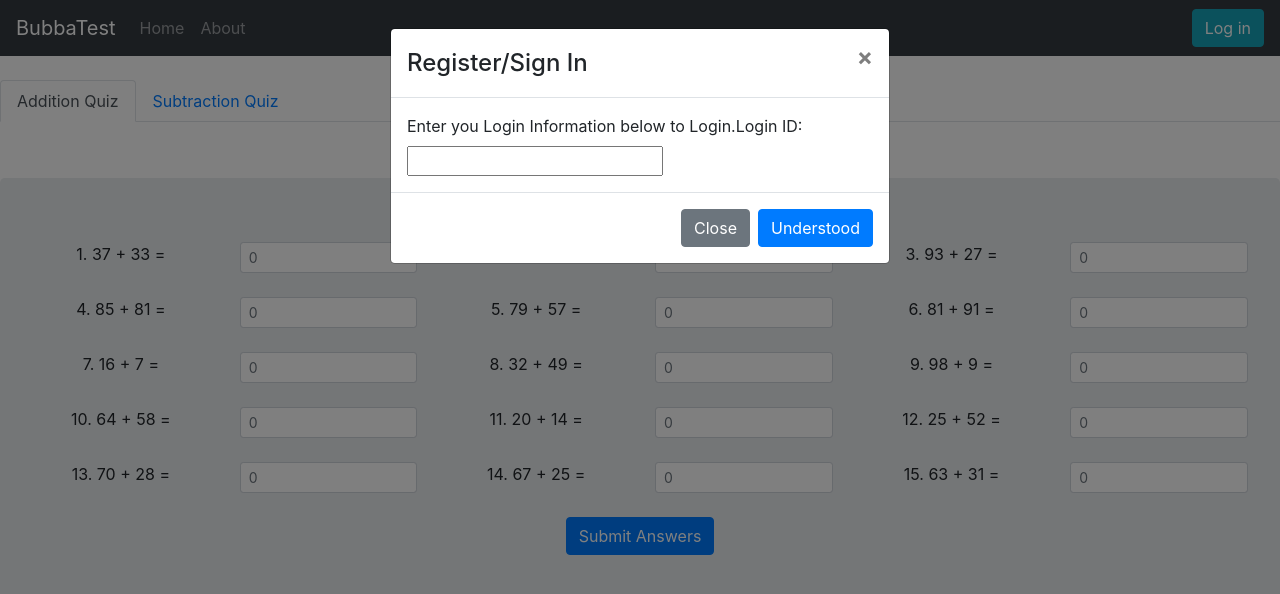
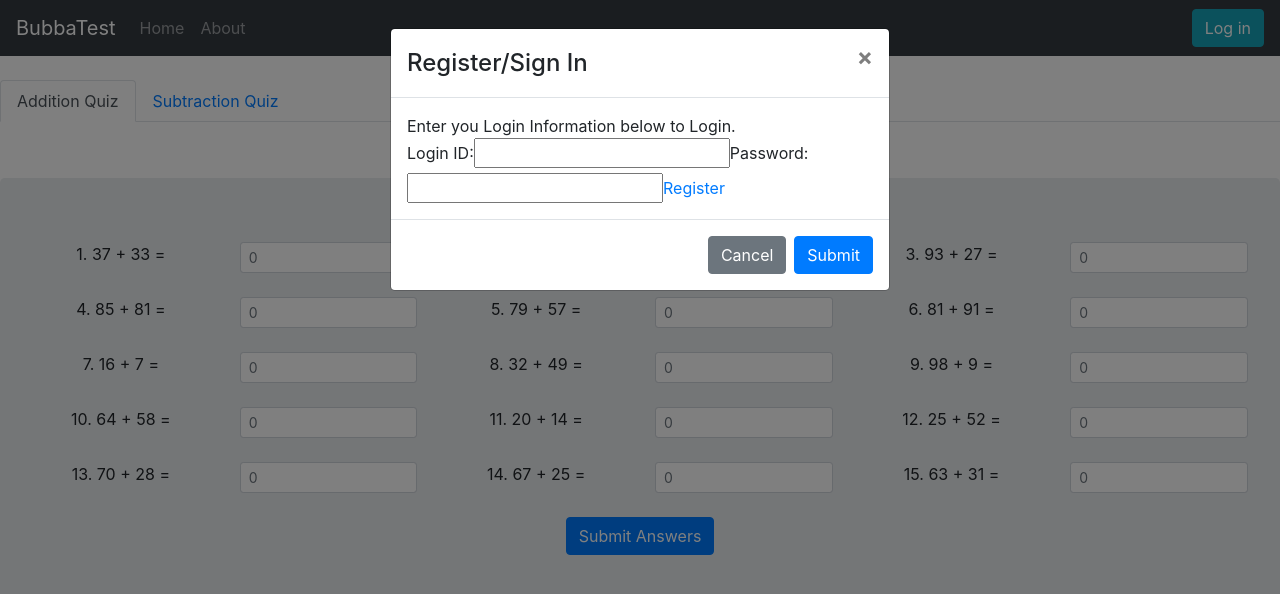
Before and after one commit to bearados/bubba, a React (Create React App) app in the folder client/: page / in a window 1280 px wide. Both pictures are taken after a click on the button "Log in". Shown: the top 594 px of the page. Built offline with nearby package versions, Linux system fonts and the light colour scheme.

Commit message:
modal updates

```diff
--- a/client/src/components/Navigation.js
+++ b/client/src/components/Navigation.js
@@ -26,15 +26,16 @@ const Navigation = () => {
           <Modal.Title>Register/Sign In</Modal.Title>
         </Modal.Header>
         <Modal.Body>
-          Enter you Login Information below to Login.
+          Enter you Login Information below to Login.<br/>
           <label for="loginid">Login ID:</label>
           <input type="text" id="loginid"/>
+          <label for="password">Password:</label>
+          <input type="text" id="password"/>
+          <a href="/">Register</a>
         </Modal.Body>
         <Modal.Footer>
-          <Button variant="secondary" onClick={handleClose}>
-            Close
-          </Button>
-          <Button variant="primary">Understood</Button>
+          <Button variant="secondary" onClick={handleClose}>Cancel</Button>
+          <Button variant="primary">Submit</Button>
         </Modal.Footer>
       </Modal>
         </Navbar>
```
